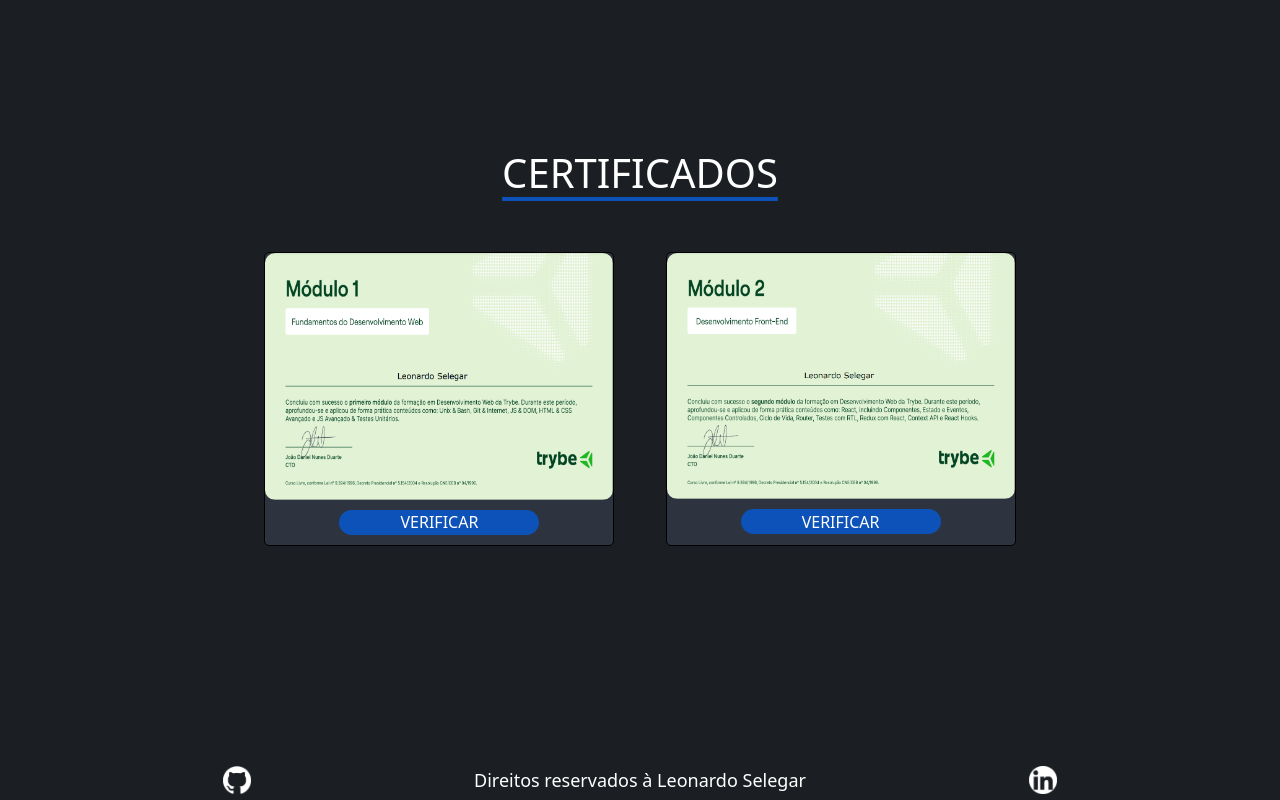
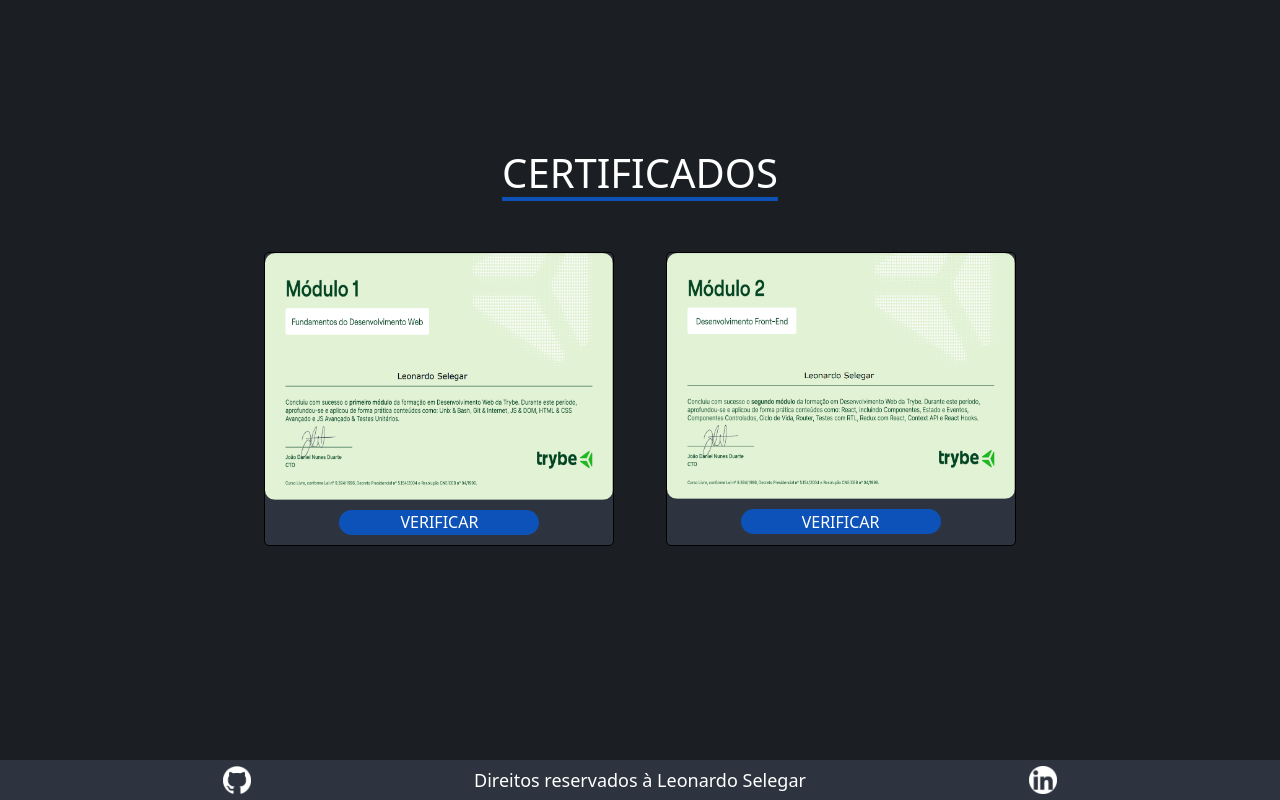
Before and after one commit to Leonardo-Selegar/Leonardo-Selegar.github.io, a React (Create React App) app: page / in a window 1280 px wide. Shown: the part 2440-3240 px from the top of the page. Built offline with nearby package versions, Linux system fonts and the light colour scheme.

Commit message:
Feat: mudança navbar

```diff
--- a/src/styles/footer.css
+++ b/src/styles/footer.css
@@ -1,7 +1,7 @@
 .footer-component {
   height: 5vh;
   width: 100vw;
-  background-color: #1B1F24;
+  background-color: #2D343F;
   color: white;
   display: flex;
   justify-content:space-evenly;
--- a/src/styles/principal.css
+++ b/src/styles/principal.css
@@ -78,7 +78,7 @@
 }
 
 .navbar-custom {
-  width: 30vw;
+  width: 25vw;
   border-radius: 20px;
   margin-bottom: 60px;
   background-color: #0D52B8;
```
